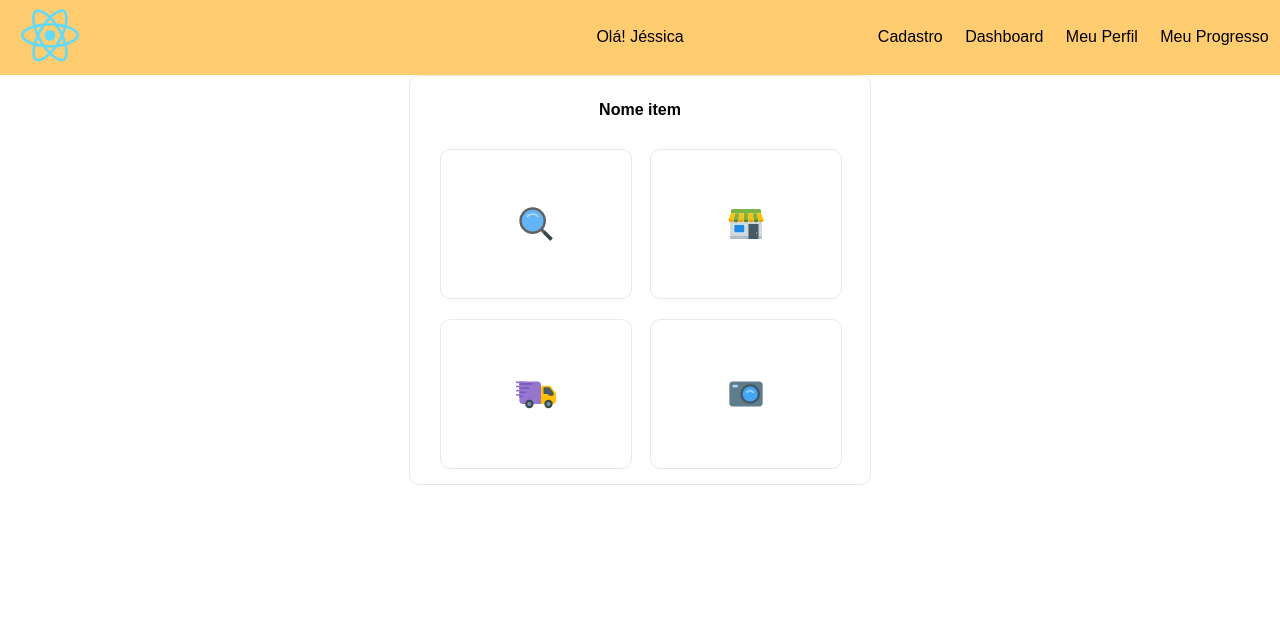
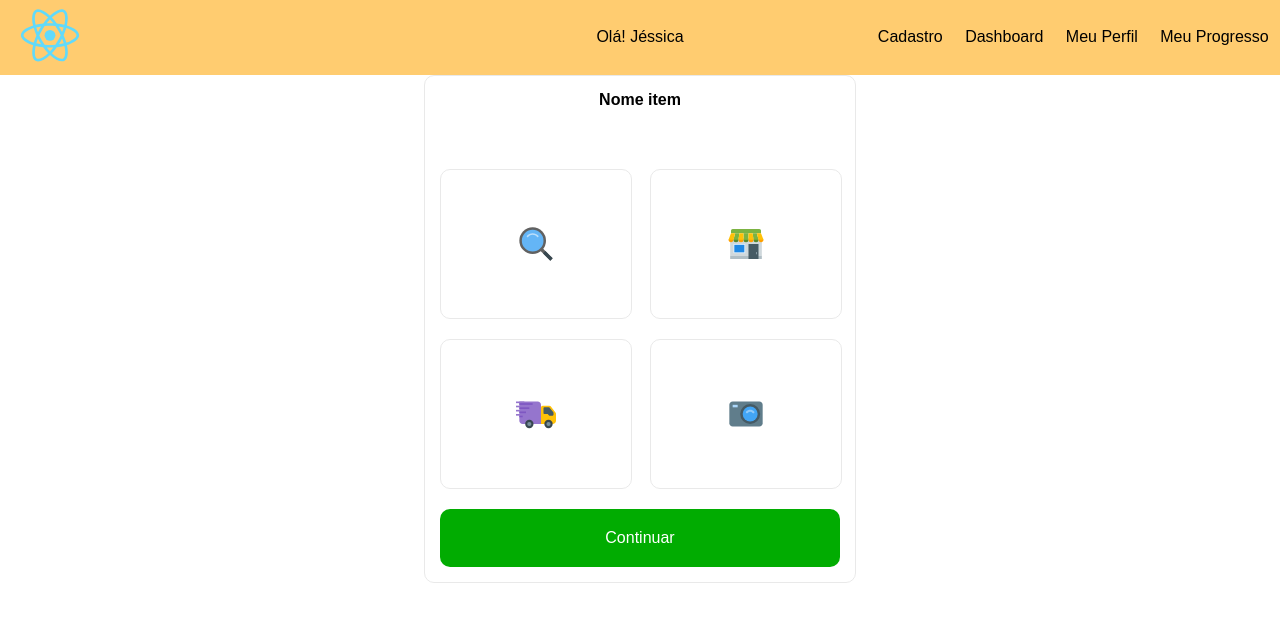
Before and after one commit to jessicapinheiro-s/meu-app-do-react-ativ-exte, a React (Create React App) app: page /dashboard in a window 1280 px wide. Shown: the top 622 px of the page. Built offline with nearby package versions, Linux system fonts and the light colour scheme.

Commit message:
configurandobotão de selecionar respostas

```diff
--- a/src/Pages/dashboard.tsx
+++ b/src/Pages/dashboard.tsx
@@ -1,36 +1,44 @@
 import { Link } from 'react-router-dom';
 import MenuHeader from '../components/header/header';
-import React, {useState} from "react";
-import {Card} from '../components/dash/card';
+import React, { useState } from "react";
+import { Card } from '../components/dash/card';
 import { FcSearch } from "react-icons/fc";
 import { FcShop } from "react-icons/fc";
 import { FcInTransit } from "react-icons/fc";
 import { FcCompactCamera } from "react-icons/fc";
-
+import Button from '../components/buttons/button';
 
 
 
 export default function Dashboard() {
 
     const [iconItem, setIconItem] = useState('');
+
+    function answer() {
+        console.log('respondido')
+    }
     return (
         <div>
             <MenuHeader nome='Jéssica' />
             <div className='container-dash'>
-                <h1 className='title'>Nome item</h1>
+                <div className='title'>
+                    <h1>Nome item</h1>
+                </div>
                 <Card>
-                    <FcSearch className='icon'/>
+                    <FcSearch className='icon' />
                 </Card>
                 <Card>
-                    <FcShop className='icon'/>
+                    <FcShop className='icon' />
                 </Card>
                 <Card>
-                    <FcInTransit  className='icon'/>
+                    <FcInTransit className='icon' />
                 </Card>
                 <Card>
-                    <FcCompactCamera  className='icon'/>
+                    <FcCompactCamera className='icon' />
                 </Card>
-
+                <div className='container-button'>
+                <Button className='buttonChoiceReponse' onClick={answer}>Continuar</Button>
+                </div>
             </div>
         </div>
     )
--- a/src/styles/abstract/_variaves.scss
+++ b/src/styles/abstract/_variaves.scss
@@ -4,5 +4,8 @@ $cor-secundaria:#22668D;
 $cor-terciaria:#8ECDDD;
 $cor-quartenaria:#FFFADD;
 $cor-borda:#e0e0e0b6;
-$cor-red: red;
+$cor-red: #ff0000;
 $cor-red-dark: #970000;
+$cor-green: #01ac01;
+$cor-fonte: #ffffff;
+$cor-fonte-secundaria: #000000;
--- a/src/styles/components/_dashboard.scss
+++ b/src/styles/components/_dashboard.scss
@@ -4,31 +4,33 @@
 
 .container-dash {
     width: 400px;
-    padding: 15px 30px ;
     border-radius: 10px;
     text-align: center;
+    padding: 15px;
     margin: 0 auto;
     border: 1px solid $cor-borda;
     display: grid;
     grid-gap: 20px;
     grid-template-columns: 1fr 1fr;
-    grid-template-rows: 1fr 150px 150px;
+    grid-template-rows: 1fr 150px 150px 1fr;
     grid-template-areas:
-    'title title'
-    'card card'
-    'card card';
+        'title title'
+        'card card'
+        'card card'
+        'button button';
 
-    .card-img{
+    .card-img {
         grid-area: card;
-        border: 1px solid red;
     }
-    .title{
+
+    .title {
+        width: 100%;
         grid-area: title;
-        padding: 10px;
-        text-align: center;
+
     }
 }
-.card{
+
+.card {
     width: 100%;
     border-radius: 10px;
     border: 1px solid $cor-borda ;
@@ -37,16 +39,32 @@
     align-items: center;
     justify-content: center;
 
-    &:hover{
+    &:hover {
         transition: all 0.5s;
         transform: scale(1.1);
     }
 
-    &:active{
+    &:active {
         background-color: $cor-terciaria;
         outline: none;
     }
-    .icon{
+
+    .icon {
         font-size: 40px;
     }
 }
+
+.container-button {
+    grid-area: button;
+
+    .buttonChoiceReponse {
+        width: 100%;
+        background-color: $cor-green;
+        color: $cor-fonte;
+        outline: none;
+        border: none;
+        border-radius: 10px;
+        padding: 20px 30px;
+    }
+
+}
--- a/src/styles/style.css
+++ b/src/styles/style.css
@@ -79,25 +79,23 @@ body {
 
 .container-dash {
   width: 400px;
-  padding: 15px 30px;
   border-radius: 10px;
   text-align: center;
+  padding: 15px;
   margin: 0 auto;
   border: 1px solid rgba(224, 224, 224, 0.7137254902);
   display: grid;
   grid-gap: 20px;
   grid-template-columns: 1fr 1fr;
-  grid-template-rows: 1fr 150px 150px;
-  grid-template-areas: "title title" "card card" "card card";
+  grid-template-rows: 1fr 150px 150px 1fr;
+  grid-template-areas: "title title" "card card" "card card" "button button";
 }
 .container-dash .card-img {
   grid-area: card;
-  border: 1px solid red;
 }
 .container-dash .title {
+  width: 100%;
   grid-area: title;
-  padding: 10px;
-  text-align: center;
 }
 
 .card {
@@ -118,6 +116,19 @@ body {
 }
 .card .icon {
   font-size: 40px;
+}
+
+.container-button {
+  grid-area: button;
+}
+.container-button .buttonChoiceReponse {
+  width: 100%;
+  background-color: #01ac01;
+  color: #ffffff;
+  outline: none;
+  border: none;
+  border-radius: 10px;
+  padding: 20px 30px;
 }
 
 .container-meu-perfil {
@@ -221,7 +232,7 @@ body {
   border: none;
   font-size: 1rem;
   color: white;
-  background-color: red;
+  background-color: #ff0000;
 }
 .buttonExcluir:hover {
   background-color: #970000;
@@ -248,6 +259,9 @@ body {
   .container-meu-perfil,
   .modal-bg {
     width: 400px;
+  }
+  .container-dash {
+    width: 350px;
   }
   .nav-menu-header {
     justify-content: right;
--- a/src/styles/style.scss
+++ b/src/styles/style.scss
@@ -31,6 +31,9 @@
         width: 400px;
     }
 
+    .container-dash {
+        width: 350px;
+    }
 
 
 
@@ -38,6 +41,7 @@
         ul {
             display: none;
         }
+
         justify-content: right;
         display: flex;
         width: 100%;
```
Also changed, not shown: 1 other file (tests, documents, lock files or other folders).
